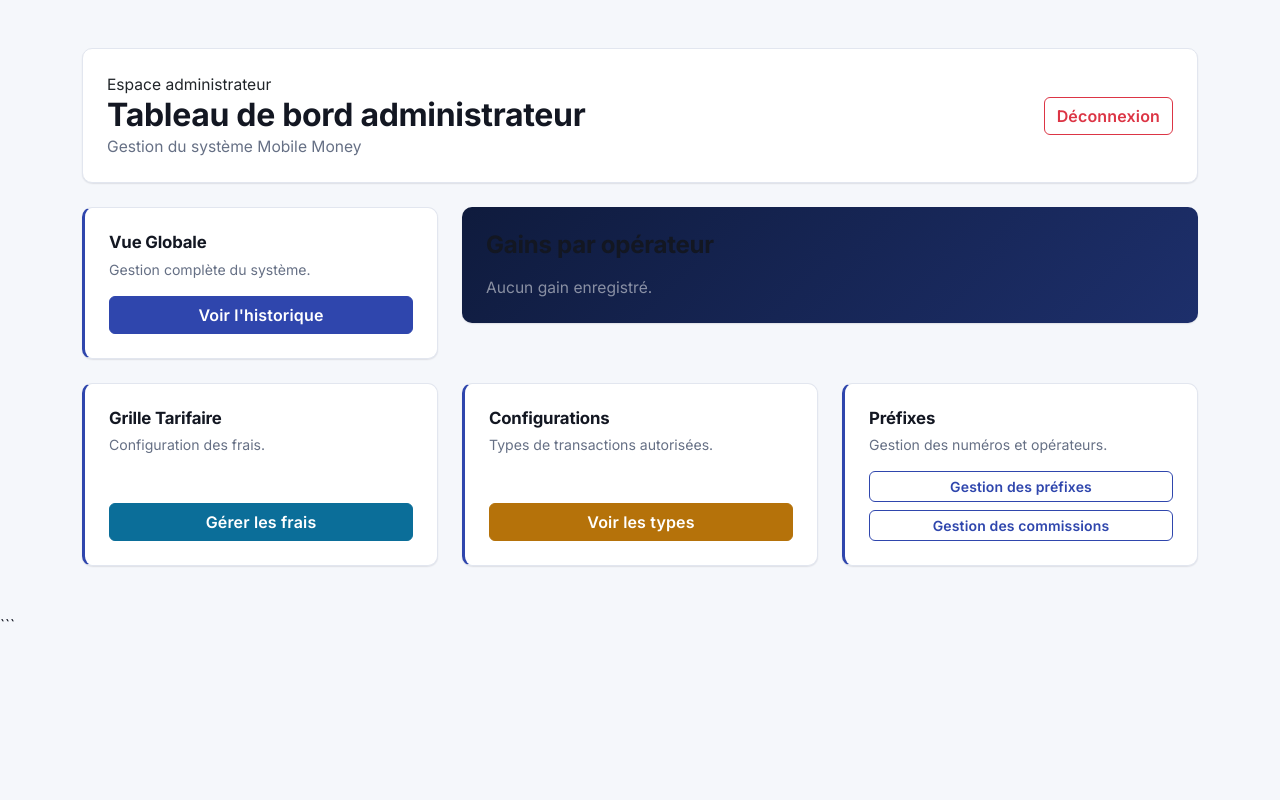
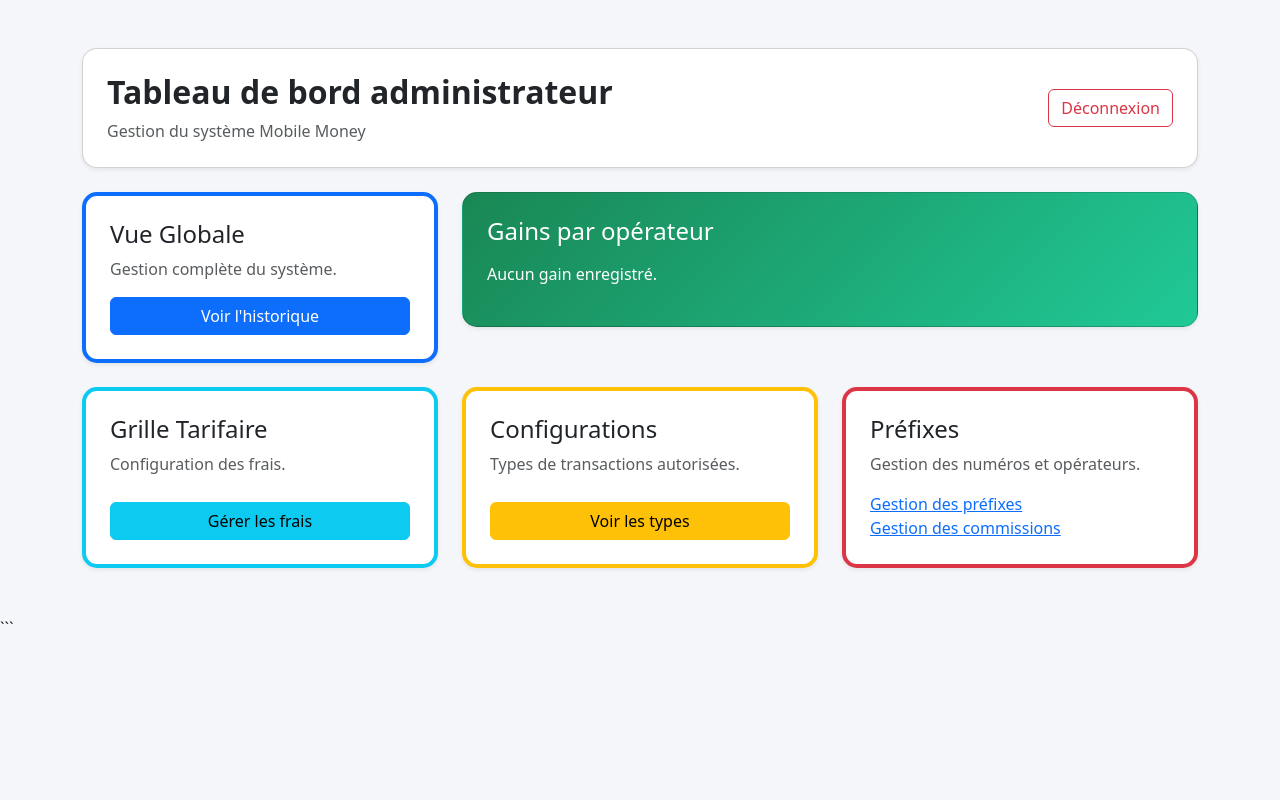
Before and after one commit to NyHanja/final_project_s4, a CodeIgniter 4 app: the page made by app/Views/admin/dashboard.php in a window 1280 px wide. Run offline with PHP 8.4 and a stand-in for CodeIgniter, Linux system fonts and the light colour scheme; the template is opened without the code that fills it, so the values that code supplies are empty; some libraries are stand-ins or nearby versions.

Commit message:
modif p@our le front

```diff
--- a/app/Controllers/UtilisateursControlleur.php
+++ b/app/Controllers/UtilisateursControlleur.php
@@ -39,6 +39,7 @@ class UtilisateursControlleur extends BaseController
                     if ((int) $utilisateur['idRoles'] === 1) {
                         $operationModel = new \App\Models\OperationsModel();
                         $data['gains'] = $operationModel->gainParOperateur();
+                        $data['solde'] = (new \App\Models\OperateursModel())->getSoldeOperateur();
 
                         return view('admin/dashboard', $data);
                         // return view('admin/dashboard', $data);
--- a/app/Models/OperationsModel.php
+++ b/app/Models/OperationsModel.php
@@ -193,6 +193,7 @@ class OperationsModel extends Model
         // FIX : On initialise l'opérateur principal (1) pour éviter l'erreur "Undefined array key 1"
         $gains = [
             $monOperateur => [
+                'idOperateur' => $monOperateur,
                 'operateur' => 'Mon Opérateur', // Vous pouvez remplacer par le vrai nom (ex: Orange, Airtel...)
                 'gain' => 0
             ]
@@ -231,6 +232,7 @@ class OperationsModel extends Model
                     // Initialisation dynamique pour les AUTRES opérateurs partenaires
                     if (!isset($gains[$idOperateur])) {
                         $gains[$idOperateur] = [
+                            'idOperateur' => $idOperateur,
                             'operateur' => $nomOperateur,
                             'gain' => 0
                         ];
--- a/app/Views/admin/dashboard.php
+++ b/app/Views/admin/dashboard.php
@@ -7,7 +7,34 @@
     <title>Dashboard Admin - Mobile Money</title>
 
     <link href="https://cdn.jsdelivr.net/npm/bootstrap@5.3.0/dist/css/bootstrap.min.css" rel="stylesheet">
-    <link href="<?= base_url('css/style.css') ?>" rel="stylesheet">
+
+    <style>
+        body {
+            background: #f4f6f9;
+        }
+
+        .dashboard-card {
+            border-radius: 15px;
+            transition: transform 0.2s;
+        }
+
+        .dashboard-card:hover {
+            transform: translateY(-5px);
+        }
+
+        .gain-card {
+            background: linear-gradient(135deg, #198754, #20c997);
+            color: white;
+        }
+
+        .operator-card {
+            border-left: 5px solid #198754;
+        }
+
+        .title {
+            font-weight: bold;
+        }
+    </style>
 </head>
 
 <body>
@@ -15,12 +42,11 @@
     <div class="container py-5">
 
         <!-- HEADER -->
-        <div class="card p-4 shadow-sm mb-4">
+        <div class="card p-4 shadow-sm mb-4 dashboard-card">
             <div class="d-flex justify-content-between align-items-center">
 
                 <div>
-                    <div class="eyebrow">Espace administrateur</div>
-                    <h2 class="mb-0">
+                    <h2 class="title">
                         Tableau de bord administrateur
                     </h2>
 
@@ -44,7 +70,7 @@
 
             <!-- OPERATIONS -->
             <div class="col-md-4">
-                <div class="card action-card h-100 p-4 shadow-sm accent-bar">
+                <div class="card h-100 p-4 shadow-sm dashboard-card border-start border-primary border-4">
 
                     <h4>
                         Vue Globale
@@ -68,7 +94,7 @@
             <!-- GAINS PAR OPERATEUR -->
             <div class="col-md-8">
 
-                <div class="card p-4 shadow-sm summary-card">
+                <div class="card p-4 shadow-sm dashboard-card gain-card">
 
                     <h4 class="mb-3">
                         Gains par opérateur
@@ -84,11 +110,14 @@
 
                                 <div class="col-md-6">
 
-                                    <div class="card stat-card text-dark p-3 shadow-sm">
+                                    <div class="card text-dark p-3 operator-card shadow-sm">
 
-                                        <div class="stat-label"><?= esc($g['operateur']) ?></div>
+                                        <h5>
+                                            <?= esc($g['operateur']) ?>
+                                        </h5>
 
-                                        <div class="stat-value">
+
+                                        <div class="fs-3 fw-bold text-success">
 
                                             <?= number_format($g['gain'], 2) ?> Ar
 
@@ -108,7 +137,7 @@
 
                         <?php else: ?>
 
-                            <p class="text-white-50 mb-0">
+                            <p>
                                 Aucun gain enregistré.
                             </p>
 
@@ -128,7 +157,7 @@
             <!-- FRAIS -->
             <div class="col-md-4">
 
-                <div class="card action-card h-100 p-4 shadow-sm accent-bar">
+                <div class="card h-100 p-4 shadow-sm dashboard-card border-start border-info border-4">
 
                     <h4>
                         Grille Tarifaire
@@ -156,7 +185,7 @@
             <!-- TYPES OPERATIONS -->
             <div class="col-md-4">
 
-                <div class="card action-card h-100 p-4 shadow-sm accent-bar">
+                <div class="card h-100 p-4 shadow-sm dashboard-card border-start border-warning border-4">
 
 
                     <h4>
@@ -187,7 +216,7 @@
             <!-- PREFIXES -->
             <div class="col-md-4">
 
-                <div class="card action-card h-100 p-4 shadow-sm accent-bar">
+                <div class="card h-100 p-4 shadow-sm dashboard-card border-start border-danger border-4">
 
 
                     <h4>
@@ -200,15 +229,13 @@
                     </p>
 
 
-                    <div class="d-flex flex-column gap-2 mt-auto">
-                        <a href="<?= base_url('admin/prefixes') ?>" class="btn btn-outline-primary btn-sm">
-                            Gestion des préfixes
-                        </a>
+                    <a href="<?= base_url('admin/prefixes') ?>">
+                        Gestion des préfixes
+                    </a>
 
-                        <a href="<?= base_url('admin/commissions') ?>" class="btn btn-outline-primary btn-sm">
-                            Gestion des commissions
-                        </a>
-                    </div>
+                    <a href="<?= base_url('admin/commissions') ?>">
+                        Gestion des commissions
+                    </a>
 
 
                 </div>
```
Also changed, not shown: app/Controllers/AdminControlleur.php (+11 -1 lines), app/Models/OperateursModel.php (+10 -5 lines).
